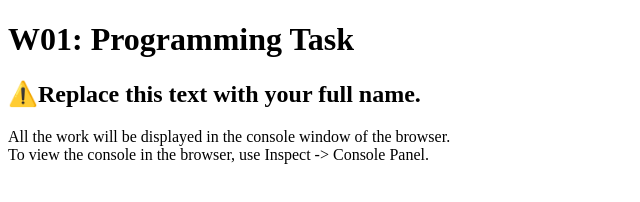
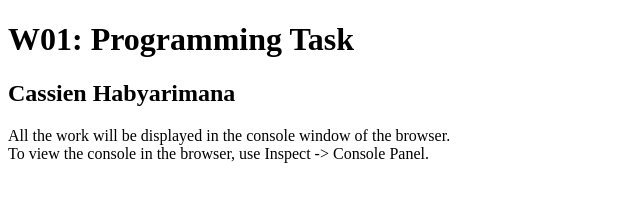
Before and after one commit to habyarimanacassien/cse121b, a plain HTML site: page w01-task.html in a window 1280 px wide. Shown: the whole page, without its empty margins (0-640 px from the left). Drawn offline with Linux system fonts and the light colour scheme.

Commit message:
file updated

```diff
--- a/w01-task.html
+++ b/w01-task.html
@@ -4,12 +4,12 @@
 <head>
   <meta charset="UTF-8">
   <meta name="viewport" content="width=device-width, initial-scale=1.0">
-  <title>Cassien Habyarimana</title>
+  <title>W01: Programming Task</title>
 </head>
 
 <body>
   <h1>W01: Programming Task</h1>
-  <h2>⚠️Replace this text with your full name.</h2>
+  <h2>Cassien Habyarimana</h2>
   <p>All the work will be displayed in the console window of the browser.
     <br>To view the console in the browser, use Inspect -> Console Panel.
   </p>
```
